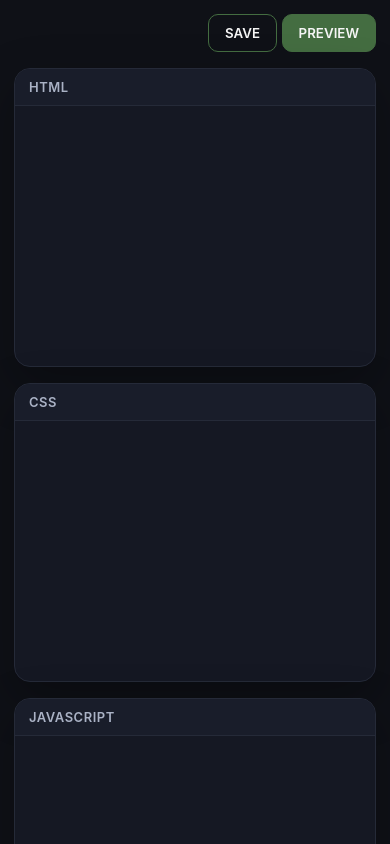
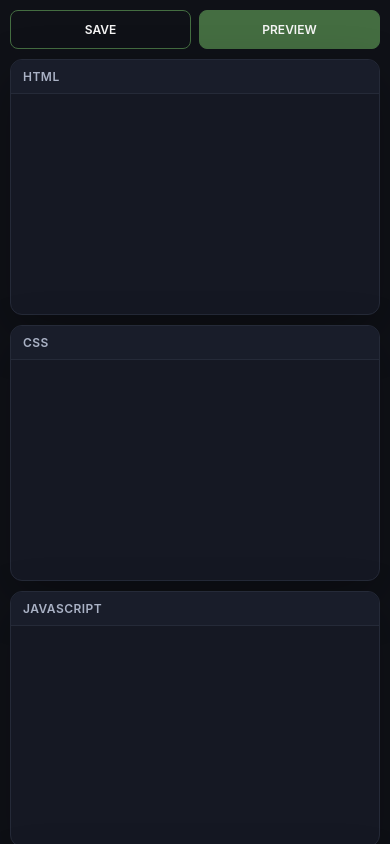
Before and after one commit to pikitosdoritos/code-editor, a website built with Vite: page index.html in a window 390 px wide. Shown: the top 844 px of the page. Built offline with nearby package versions, Linux system fonts and the light colour scheme; what monaco-editor would draw is missing.

Commit message:
Refactor CSS for improved layout and responsiveness across devices

```diff
--- a/css/style.css
+++ b/css/style.css
@@ -6,7 +6,7 @@ html,
 body {
     margin: 0;
     padding: 0;
-    min-height: 100%;
+    min-height: 100dvh;
     font-family: Inter, system-ui, -apple-system, BlinkMacSystemFont, "Segoe UI", sans-serif;
     background: #0f1117;
     color: #f5f5f5;
@@ -16,16 +16,71 @@ body {
     padding: 16px;
     display: flex;
     flex-direction: column;
-    height: 100vh;
     gap: 16px;
+    min-height: 100dvh;
 }
+
+/* =========================
+   TOOLBAR
+========================= */
+
+.tool-bar {
+    width: 100%;
+    display: flex;
+    justify-content: flex-end;
+    align-items: center;
+    gap: 12px;
+    flex-wrap: wrap;
+    flex-shrink: 0;
+}
+
+.tool-bar button {
+    transition: 200ms;
+    cursor: pointer;
+    border-radius: 10px;
+    padding: 10px 16px;
+    border: 1px solid #446d41;
+    background: #446d41;
+    color: #f5f5f5;
+    font-family: inherit;
+    text-transform: uppercase;
+    font-weight: 600;
+    font-size: 13px;
+    white-space: nowrap;
+}
+
+.tool-bar button:hover {
+    background: #446d41cc;
+}
+
+.tool-bar button:active {
+    background: #446d41aa;
+}
+
+.tool-bar .save-button {
+    background-color: transparent;
+}
+
+.tool-bar .save-button:hover {
+    background: transparent;
+    color: #5eff52aa;
+}
+
+.tool-bar .save-button:active {
+    background: transparent;
+    color: #2eaf2598;
+}
+
+/* =========================
+   EDITORS
+========================= */
 
 .area {
     width: 100%;
     display: grid;
-    grid-template-columns: repeat(3, 1fr);
+    grid-template-columns: repeat(3, minmax(0, 1fr));
     gap: 16px;
-    flex-grow: 1;
+    align-items: stretch;
 }
 
 div[data-title] {
@@ -35,8 +90,8 @@ div[data-title] {
     background: #151823;
     border: 1px solid #252a38;
     border-radius: 16px;
+    box-shadow: 0 18px 50px rgba(0, 0, 0, 0.28);
     overflow: hidden;
-    box-shadow: 0 18px 50px rgba(0, 0, 0, 0.28);
 }
 
 div[data-title]::before {
@@ -49,78 +104,131 @@ div[data-title]::before {
     color: #aab2c5;
     background: #191d2a;
     border-bottom: 1px solid #252a38;
+    flex-shrink: 0;
 }
 
 .editor {
     width: 100%;
-    height: 100%;
-    min-height: 260px;
+    height: 42vh;
+    min-height: 240px;
 }
+
+/* =========================
+   PREVIEW
+========================= */
 
 .output-area {
     width: 100%;
-    height: 50vh;
+    min-height: 320px;
+    height: 45vh;
     display: block;
     border: 1px solid #252a38;
     border-radius: 16px;
     background: #ffffff;
     box-shadow: 0 18px 50px rgba(0, 0, 0, 0.28);
+    flex-shrink: 0;
 }
 
-.tool-bar {
-    align-self: flex-end;
+/* =========================
+   LARGE TABLETS
+========================= */
 
-    button {
-        transition: 200ms;
-        cursor: pointer;
-        border-radius: 10px;
-        padding: 10px 16px;
-        border: 1px solid #446d41;
-        background: #446d41;
-        color: #f5f5f5;
-        font-family: Inter, system-ui, -apple-system, BlinkMacSystemFont, "Segoe UI", sans-serif;
-        text-transform: uppercase;
-        font-weight: 600;
-
-        &:hover {
-            background: #446d41cc;
-        }
-
-        &:active {
-            background: #446d41aa;
-        }
-    }
-
-    .save-button {
-        background-color: transparent;
-
-        &:hover {
-            background: transparent;
-            color: #5eff52aa;
-        }
-
-        &:active {
-            background: transparent;
-            color: #2eaf2598;
-        }
-    }
-}
-
-@media (max-width: 900px) {
-    body {
-        padding: 14px;
-    }
-
+@media (max-width: 1200px) {
     .area {
-        height: auto;
         grid-template-columns: 1fr;
     }
 
     .editor {
-        height: 260px;
+        height: 34vh;
+        min-height: 220px;
     }
 
     .output-area {
-        height: 45vh;
+        height: 50vh;
+        min-height: 340px;
     }
 }
+
+/* =========================
+   TABLETS / SMALL DEVICES
+========================= */
+
+@media (max-width: 768px) {
+    body {
+        padding: 12px;
+        gap: 12px;
+    }
+
+    .tool-bar {
+        justify-content: stretch;
+    }
+
+    .tool-bar button {
+        flex: 1;
+        padding: 12px;
+    }
+
+    .area {
+        gap: 12px;
+    }
+
+    div[data-title] {
+        border-radius: 14px;
+    }
+
+    .editor {
+        height: 260px;
+        min-height: 260px;
+    }
+
+    .output-area {
+        height: 420px;
+        min-height: 420px;
+        border-radius: 14px;
+    }
+}
+
+/* =========================
+   PHONES
+========================= */
+
+@media (max-width: 480px) {
+    body {
+        padding: 10px;
+        gap: 10px;
+    }
+
+    .tool-bar {
+        gap: 8px;
+    }
+
+    .tool-bar button {
+        font-size: 12px;
+        padding: 11px;
+        border-radius: 8px;
+    }
+
+    .area {
+        gap: 10px;
+    }
+
+    div[data-title] {
+        border-radius: 12px;
+    }
+
+    div[data-title]::before {
+        font-size: 12px;
+        padding: 9px 12px;
+    }
+
+    .editor {
+        height: 220px;
+        min-height: 220px;
+    }
+
+    .output-area {
+        height: 320px;
+        min-height: 320px;
+        border-radius: 12px;
+    }
+}
```
